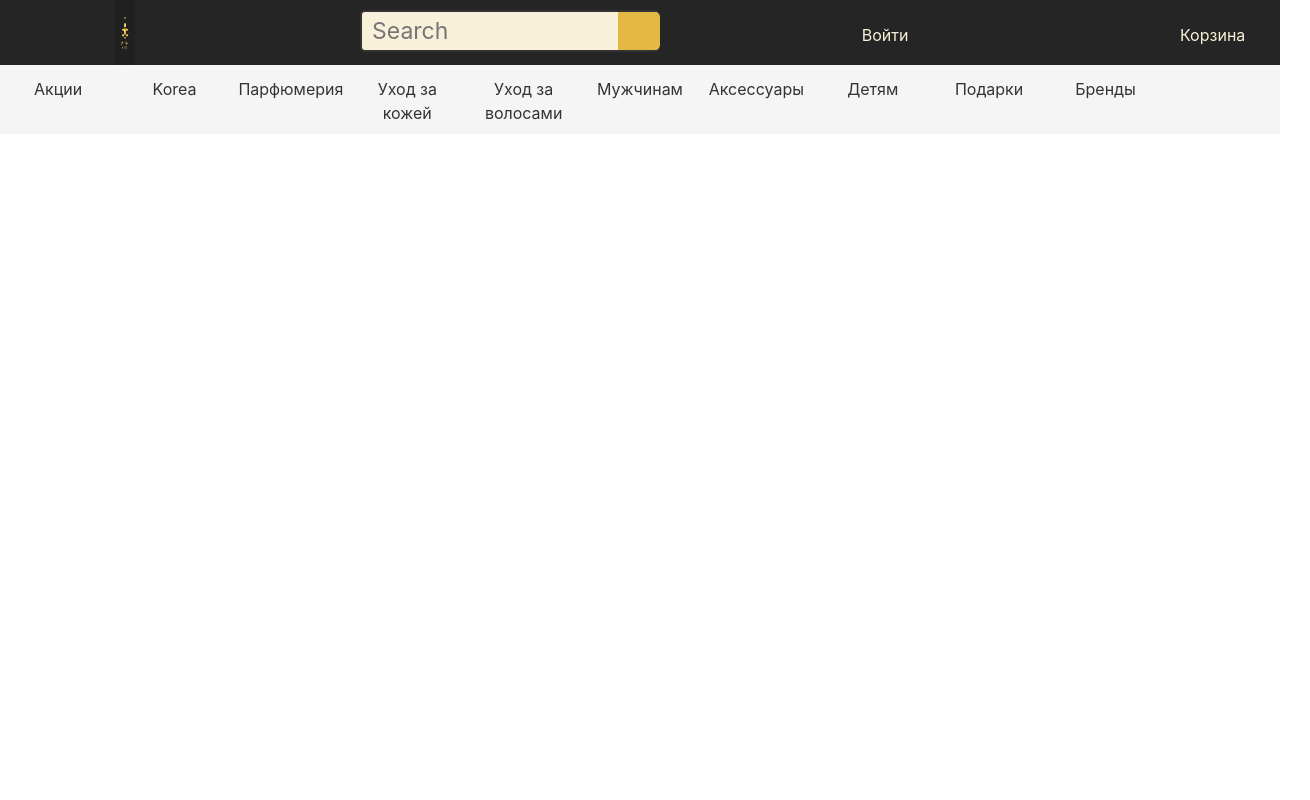
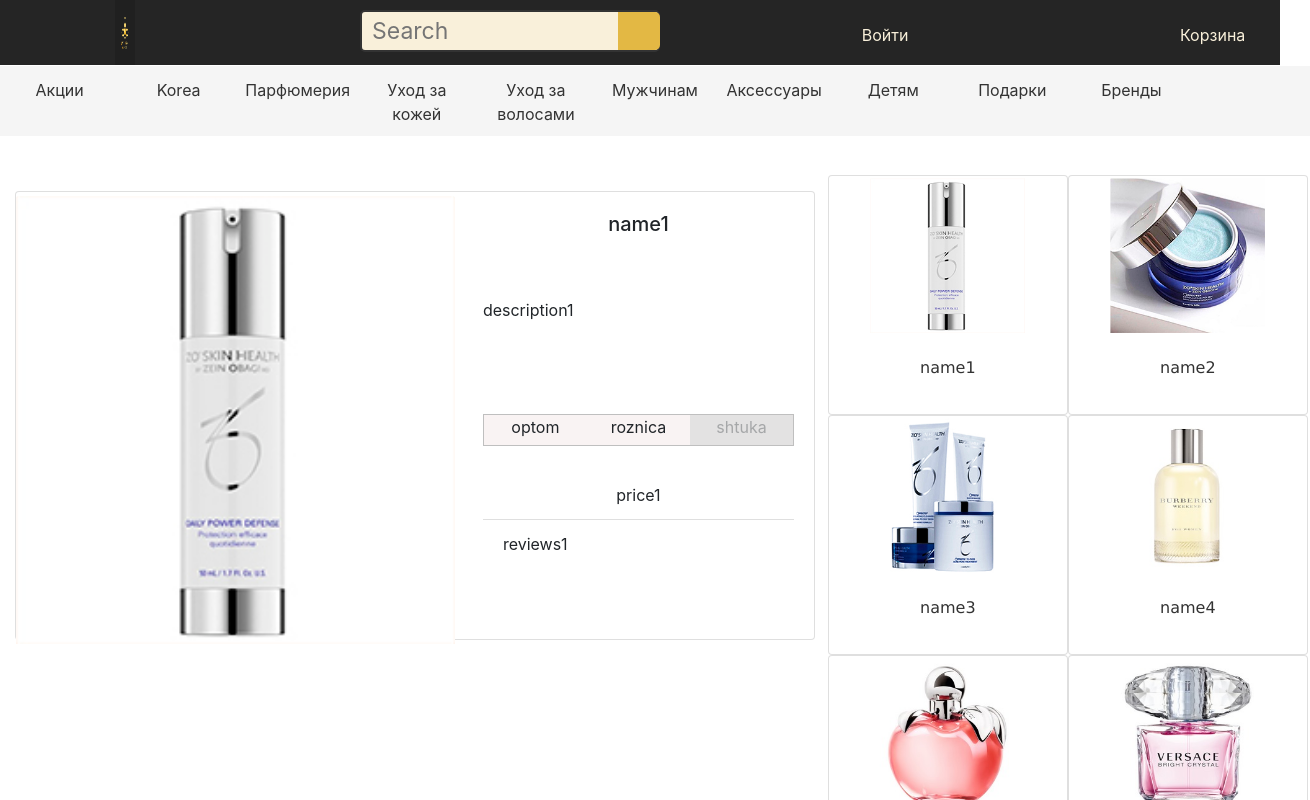
Before and after one commit to 1sherlock2/react-natural-cosmetic, a React app: page /korea in a window 1280 px wide. Shown: the top 800 px of the page, 1310 px wide, since content can reach past the window. Built offline with nearby package versions, Linux system fonts and the light colour scheme.

Commit message:
continue refactoring code

```diff
--- /dev/null
+++ b/public/data.json
@@ -0,0 +1,51 @@
+{
+	"stocks": {
+		"product": {
+			"id": 1,
+			"name": "name1",
+			"img": "img/stock1.jpg",
+			"description": "description1",
+			"types": [0, 1],
+			"text": ["optom", "roznica", "shtuka"],
+			"price": "price1",
+			"reviews": "reviews1"
+		},
+		"items": [
+			{ "id": 1, "name": "name1", "img": "img/stock1.jpg", "description": "description1", "price": "price1", "reviews": "reviews1" },
+			{ "id": 2, "name": "name2", "img": "img/stock2.jpg", "description": "description2", "price": "price2", "reviews": "reviews2" },
+			{ "id": 3, "name": "name3", "img": "img/stock3.jpg", "description": "description3", "price": "price3", "reviews": "reviews3" },
+			{ "id": 4, "name": "name4", "img": "img/stock4.jpg", "description": "description4", "price": "price4", "reviews": "reviews4" },
+			{ "id": 5, "name": "name5", "img": "img/stock5.jpg", "description": "description5", "price": "price5", "reviews": "reviews5" },
+			{ "id": 6, "name": "name6", "img": "img/stock6.jpg", "description": "description6", "price": "price6", "reviews": "reviews6" },
+			{ "id": 7, "name": "name7", "img": "img/stock7.jpg", "description": "description7", "price": "price7", "reviews": "reviews7" },
+			{ "id": 8, "name": "name8", "img": "img/stock8.jpg", "description": "description8", "price": "price8", "reviews": "reviews8" },
+			{ "id": 9, "name": "name9", "img": "img/stock9.jpg", "description": "description9", "price": "price9", "reviews": "reviews9" },
+			{ "id": 10, "name": "name10", "img": "img/stock1.jpg", "description": "description10", "price": "price10", "reviews": "reviews10" }
+		]
+	},
+
+	"korea": {
+		"product": {
+			"id": 1,
+			"name": "name1",
+			"img": "img/stock1.jpg",
+			"description": "description1",
+			"types": [0, 1],
+			"text": ["optom", "roznica", "shtuka"],
+			"price": "price1",
+			"reviews": "reviews1"
+		},
+		"items": [
+			{ "id": 1, "name": "name1", "img": "img/stock1.jpg", "description": "description1", "price": "price1", "reviews": "reviews1" },
+			{ "id": 2, "name": "name2", "img": "img/stock2.jpg", "description": "description2", "price": "price2", "reviews": "reviews2`" },
+			{ "id": 3, "name": "name3", "img": "img/stock3.jpg", "description": "description3", "price": "price3", "reviews": "reviews3" },
+			{ "id": 4, "name": "name4", "img": "img/stock4.jpg", "description": "description4", "price": "price4", "reviews": "reviews4" },
+			{ "id": 5, "name": "name5", "img": "img/stock5.jpg", "description": "description5", "price": "price5", "reviews": "reviews5" },
+			{ "id": 6, "name": "name6", "img": "img/stock6.jpg", "description": "description6", "price": "price6", "reviews": "reviews6" },
+			{ "id": 7, "name": "name7", "img": "img/stock7.jpg", "description": "description7", "price": "price7", "reviews": "reviews7" },
+			{ "id": 8, "name": "name8", "img": "img/stock8.jpg", "description": "description8", "price": "price8", "reviews": "reviews8" },
+			{ "id": 9, "name": "name9", "img": "img/stock9.jpg", "description": "description9", "price": "price9", "reviews": "reviews9" },
+			{ "id": 10, "name": "name10", "img": "img/stock1.jpg", "description": "description10", "price": "price10", "reviews": "reviews10" }
+		]
+	}
+}
--- a/src/components/Korea/Korea.jsx
+++ b/src/components/Korea/Korea.jsx
@@ -1,8 +1,60 @@
 import React from 'react';
 import './Korea.scss';
+import classNames from 'classnames';
+import { NavLink } from 'react-router-dom';
 
 const Korea = (props) => {
-	return <div></div>;
+	return (
+		<div className='container-fluid'>
+			<div className='stock_container_info'>
+				{!props.product ? (
+					<div>
+						<h1> Default Props </h1>
+					</div>
+				) : (
+					<div className='card'>
+						<img className='card-img-top' src={props.product.img} alt='Card image cap' />
+						<div className='card-body'>
+							<h5 className='card-title'>{props.product.name}</h5>
+							<p className='card-text'>{props.product.description} </p>
+							<div className='price_different'>
+								{props.product.text.map((item, index) => (
+									<span
+										key={index}
+										onClick={() => props.selectItem(index)}
+										className={classNames({
+											active: props.activePriceDifferent === index,
+											disable: !props.product.types.includes(index)
+										})}>
+										{item}
+									</span>
+								))}
+							</div>
+							<ul className='list-group list-group-flush'>
+								<li className='list-group-item product_price'>{props.product.price}</li>
+								<li className='list-group-item'>{props.product.reviews}</li>
+							</ul>
+						</div>
+					</div>
+				)}
+			</div>
+			<div className='stock_container_products'>
+				{props.items &&
+					props.items.map((item) => {
+						return (
+							<NavLink to='#'>
+								<div className='card'>
+									<img className='card-img-top' src={item.img} alt='Card image cap' />
+									<div className='card-body'>
+										<p className='card-text'>{item.name} </p>
+									</div>
+								</div>
+							</NavLink>
+						);
+					})}
+			</div>
+		</div>
+	);
 };
 
 export default Korea;
--- a/src/components/Korea/KoreaContainer.js
+++ b/src/components/Korea/KoreaContainer.js
@@ -1,15 +1,20 @@
-import React from 'react';
+import React, { useEffect } from 'react';
 import { connect } from 'react-redux';
 import Korea from './Korea';
+import { useSelector, useDispatch } from 'react-redux';
+import * as axios from 'axios';
+import { setKoreaThunk } from '../../redux/reducers/KoreaReducer';
 
 const Korea_Container = (props) => {
-	return <Korea />;
+	useEffect(() => {
+		props.setKoreaThunk();
+	}, [props]);
+	return <Korea product={props.product} items={props.items} />;
 };
-
 let mapStateToProps = (state) => {
 	return {
-		...state
+		items: state.koreaData.items,
+		product: state.koreaData.product
 	};
 };
-
-export default connect(mapStateToProps, {})(Korea_Container);
+export default connect(mapStateToProps, { setKoreaThunk })(Korea_Container);
--- a/src/components/Stocks/Stocks.jsx
+++ b/src/components/Stocks/Stocks.jsx
@@ -2,7 +2,6 @@
 import './Stocks.scss';
 import { NavLink } from 'react-router-dom';
 import classNames from 'classnames';
-import PropTypes from 'prop-types';
 
 const Stocks = (props) => {
 	return (
@@ -58,6 +57,4 @@
 	);
 };
 
-// Stocks.propTypes = { items: PropTypes.string, defaultProps: PropTypes.bool };
-
 export default Stocks;
--- a/src/components/Stocks/StocksContainer.js
+++ b/src/components/Stocks/StocksContainer.js
@@ -1,16 +1,22 @@
-import React, { useState } from 'react';
+import React, { useState, useEffect } from 'react';
 import Stocks from './Stocks';
-import { connect } from 'react-redux';
+import { connect, useDispatch, useSelector } from 'react-redux';
+import * as axios from 'axios';
+import { stocksThunk } from '../../redux/reducers/StocksReducer';
 
 const Stocks_Container = (props) => {
+	const [activePriceDifferent, setActivePriceDifferent] = useState(props.product.types[0]);
+	const selectItem = (index) => {
+		setActivePriceDifferent(index);
+	};
+	useEffect(() => {
+		props.stocksThunk();
+		// eslint-disable-next-line react-hooks/exhaustive-deps
+	}, []);
+
 	const defaultProps = {
 		img: 'https://images.unsplash.com/photo-1594651103761-4c88c06a7abe?ixlib=rb-1.2.1&ixid=eyJhcHBfaWQiOjEyMDd9&auto=format&fit=crop&w=401&q=800',
 		stocksInformation: 'Today we are presentation new collections stock available'
-	};
-
-	const [activePriceDifferent, setActivePriceDifferent] = useState(props.product.types[0]);
-	const selectItem = (index) => {
-		setActivePriceDifferent(index);
 	};
 	return (
 		<div>
@@ -21,16 +27,15 @@
 				activePriceDifferent={activePriceDifferent}
 				selectItem={selectItem}
 			/>
-			{/* <Stocks /> */}
 		</div>
 	);
 };
 
 let mapStateToProps = (state) => {
 	return {
-		items: state.stocksData.items,
-		product: state.stocksData.product
+		product: state.stocksData.product,
+		items: state.stocksData.items
 	};
 };
 
-export default connect(mapStateToProps, {})(Stocks_Container);
+export default connect(mapStateToProps, { stocksThunk })(Stocks_Container);
--- /dev/null
+++ b/src/redux/API/API.js
@@ -0,0 +1,12 @@
+import * as axios from 'axios';
+
+const instance = axios.create({});
+
+export const API = {
+	stocksAPI() {
+		return axios.get('http://localhost:3000/data.json');
+	},
+	koreaAPI() {
+		return axios.get('http://localhost:3000/data.json');
+	}
+};
--- /dev/null
+++ b/src/redux/reducers/KoreaReducer.js
@@ -0,0 +1,31 @@
+import { API } from '../API/API';
+
+const SETKOREA = 'SETKOREA';
+
+let initialState = {
+	product: null,
+	items: null
+};
+
+export const koreaReducer = (state = initialState, action) => {
+	switch (action.type) {
+		case SETKOREA:
+			return {
+				...state,
+				product: action.korea.product,
+				items: action.korea.items
+			};
+		default:
+			return {
+				...state
+			};
+	}
+};
+
+const setKoreaDispatch = (korea) => ({ type: SETKOREA, korea });
+
+export const setKoreaThunk = () => (dispatch) => {
+	return API.koreaAPI().then((response) => {
+		dispatch(setKoreaDispatch(response.data.korea));
+	});
+};
--- a/src/redux/reducers/StocksReducer.js
+++ b/src/redux/reducers/StocksReducer.js
@@ -1,33 +1,31 @@
+import { API } from '../API/API';
+
+const SETSTOCKS = 'SETSTOCKS';
+
 let initialState = {
-	product: {
-		id: 1,
-		name: 'name1',
-		img: 'img/stock1.jpg',
-		description: 'description1',
-		types: [0, 1],
-		text: ['optom', 'roznica', 'shtuka'],
-		price: 'price1',
-		reviews: 'reviews1'
-	},
-	items: [
-		{ id: 1, name: 'name1', img: 'img/stock1.jpg', description: 'description1', price: 'price1', reviews: 'reviews1' },
-		{ id: 2, name: 'name2', img: 'img/stock2.jpg', description: 'description2', price: 'price2', reviews: 'reviews2' },
-		{ id: 3, name: 'name3', img: 'img/stock3.jpg', description: 'description3', price: 'price3', reviews: 'reviews3' },
-		{ id: 4, name: 'name4', img: 'img/stock4.jpg', description: 'description4', price: 'price4', reviews: 'reviews4' },
-		{ id: 5, name: 'name5', img: 'img/stock5.jpg', description: 'description5', price: 'price5', reviews: 'reviews5' },
-		{ id: 6, name: 'name6', img: 'img/stock6.jpg', description: 'description6', price: 'price6', reviews: 'reviews6' },
-		{ id: 7, name: 'name7', img: 'img/stock7.jpg', description: 'description7', price: 'price7', reviews: 'reviews7' },
-		{ id: 8, name: 'name8', img: 'img/stock8.jpg', description: 'description8', price: 'price8', reviews: 'reviews8' },
-		{ id: 9, name: 'name9', img: 'img/stock9.jpg', description: 'description9', price: 'price9', reviews: 'reviews9' },
-		{ id: 10, name: 'name10', img: 'img/stock1.jpg', description: 'description10', price: 'price10', reviews: 'reviews10' }
-	]
+	product: null,
+	items: null
 };
 
 export const stocksReducer = (state = initialState, action) => {
 	switch (action.type) {
+		case SETSTOCKS:
+			return {
+				...state,
+				product: action.product,
+				items: action.items
+			};
 		default:
 			return {
 				...state
 			};
 	}
 };
+
+const stocksDispatch = (product, items) => ({ type: SETSTOCKS, product, items });
+
+export const stocksThunk = () => (dispatch) => {
+	return API.stocksAPI().then((response) => {
+		dispatch(stocksDispatch(response.data.stocks.product, response.data.stocks.items));
+	});
+};
--- a/src/redux/store/Store.js
+++ b/src/redux/store/Store.js
@@ -7,6 +7,7 @@
 import { navigationProductReducer } from '../reducers/main_content_reducers/NavigationProductReducer';
 import { stocksContainerReducer } from '../reducers/main_content_reducers/StocksContainerReducer';
 import { wrapperImgContentReducer } from '../reducers/main_content_reducers/WrapperImgContentReducer';
+import { koreaReducer } from '../reducers/KoreaReducer';
 const { combineReducers, createStore, applyMiddleware } = require('redux');
 
 const redurPack = combineReducers({
@@ -16,6 +17,7 @@
 	adversitingStockData: adversitingStockReducer,
 	navigationProductData: navigationProductReducer,
 	stocksContainerData: stocksContainerReducer,
+	koreaData: koreaReducer,
 	wrapperImgContentData: wrapperImgContentReducer
 });
 
```
